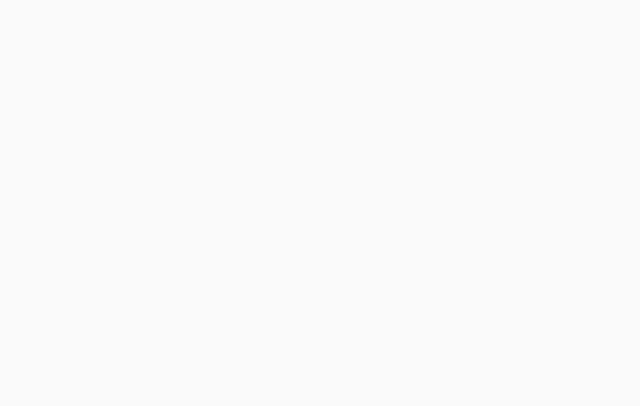
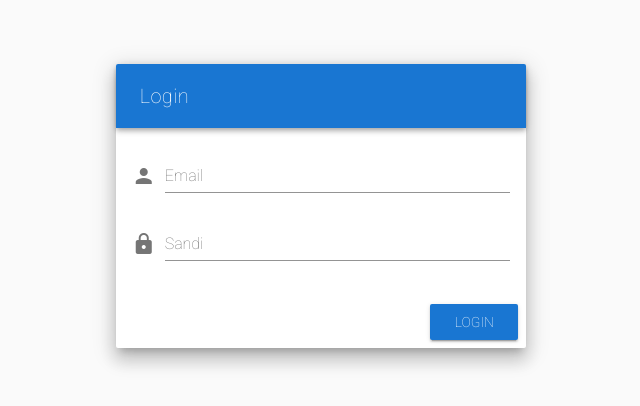
Before and after one commit to mblonyox/arsiprokum, a Vue app: page /auth/login in a window 1280 px wide. Shown: the part 194-600 px from the top of the page, without its empty margins (319-959 px from the left). Built offline with nearby package versions, Linux system fonts and the light colour scheme.

Commit message:
Login view, Loading component.

```diff
--- a/src/App.vue
+++ b/src/App.vue
@@ -5,16 +5,6 @@
 <script>
 
 export default {
-  name: 'App',
-  data () {
-    return {
-      drawer: true,
-      items: [{
-        icon: 'bubble_chart',
-        title: 'Inspire'
-      }],
-      title: 'Arsip Biro Hukum'
-    }
-  }
+  name: 'App'
 }
 </script>
--- a/src/components/Sidebar.vue
+++ b/src/components/Sidebar.vue
@@ -1,3 +1,4 @@
+<template>
   <v-navigation-drawer
     persistent
     clipped
@@ -21,3 +22,4 @@ app
       </v-list-tile>
     </v-list>
   </v-navigation-drawer>
+</template>
--- a/src/components/Toolbar.vue
+++ b/src/components/Toolbar.vue
@@ -1,8 +1,10 @@
-<v-toolbar clipped-left app>
-  <v-toolbar-side-icon @click.stop="drawer = !drawer"></v-toolbar-side-icon>
-  <v-toolbar-title v-text="title"></v-toolbar-title>
-  <v-spacer></v-spacer>
-</v-toolbar>
+<template>
+  <v-toolbar clipped-left app>
+    <v-toolbar-side-icon @click.stop="drawer = !drawer"></v-toolbar-side-icon>
+    <v-toolbar-title v-text="title"></v-toolbar-title>
+    <v-spacer></v-spacer>
+  </v-toolbar>
+</template>
 
 <script>
   export default {
--- a/src/layouts/Default.vue
+++ b/src/layouts/Default.vue
@@ -1,10 +1,26 @@
 <template>
   <v-app>
+    <Toolbar />
+    <Sidebar />
     <v-content>
-      <router-view/>
+      <v-container fluid fill-height>
+        <router-view />
+      </v-container>
     </v-content>
     <v-footer fixed app>
       <span>&copy; 2017</span>
     </v-footer>
   </v-app>
 </template>
+
+<script>
+    import Toolbar from '../components/Toolbar'
+    import Sidebar from '../components/Sidebar'
+
+    export default {
+      components: {
+        Toolbar,
+        Sidebar
+      }
+    }
+  </script>
--- a/src/layouts/Plain.vue
+++ b/src/layouts/Plain.vue
@@ -1,3 +1,9 @@
 <template>
-  <v-app></v-app>
+  <v-app>
+    <v-content>
+      <v-container fluid fill-height>
+        <router-view />
+      </v-container>
+    </v-content>
+  </v-app>
 </template>
--- a/src/views/Login.vue
+++ b/src/views/Login.vue
@@ -0,0 +1,31 @@
+<template>
+  <v-layout align-center justify-center>
+    <v-flex xs12 sm8 md4>
+      <v-card class="elevation-12">
+        <v-toolbar dark color="primary">
+          <v-toolbar-title>Login</v-toolbar-title>
+        </v-toolbar>
+        <v-card-text>
+          <v-form>
+            <v-text-field
+              prepend-icon="person"
+              name="login"
+              label="Email"
+              type="email"
+            />
+            <v-text-field
+              prepend-icon="lock"
+              name="password"
+              label="Sandi"
+              type="password"
+            />
+          </v-form>
+        </v-card-text>
+        <v-card-actions>
+          <v-spacer/>
+          <v-btn color="primary">Login</v-btn>
+        </v-card-actions>
+      </v-card>
+    </v-flex>
+  </v-layout>
+</template>
```
Also changed, not shown: src/components/Loading.vue (added, +43 -0 lines), 1 other file (tests, documents, lock files or other folders). Lines whose indentation alone changed are shown as unchanged.
